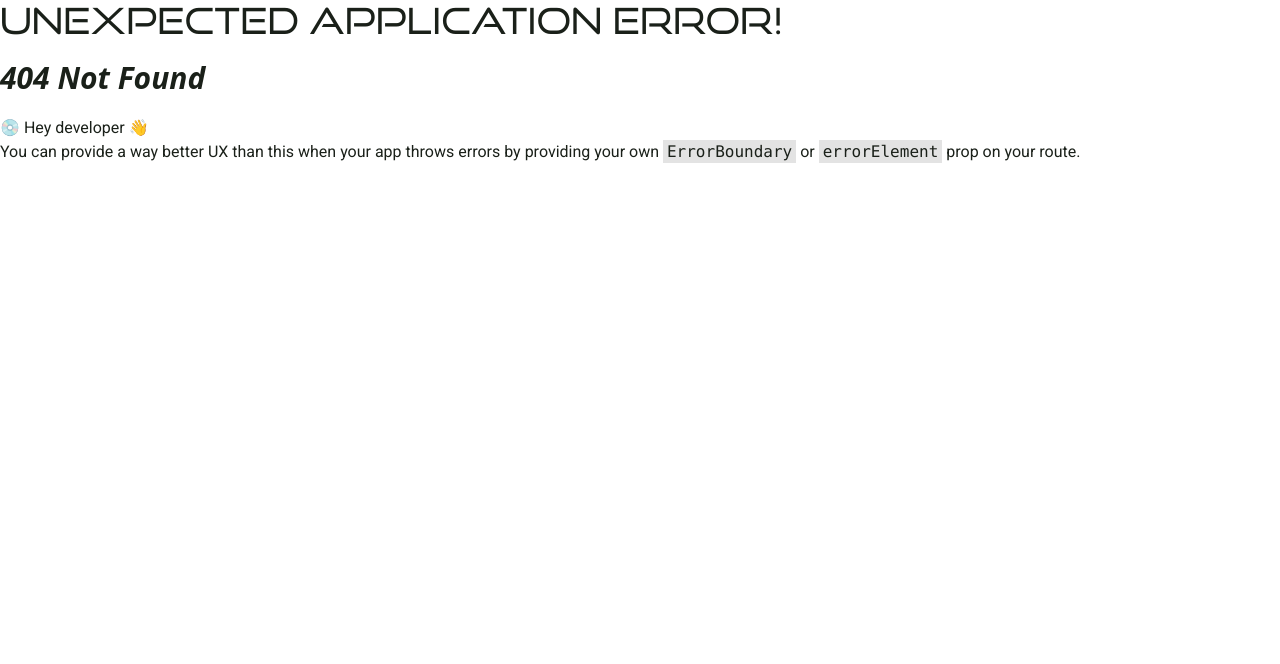
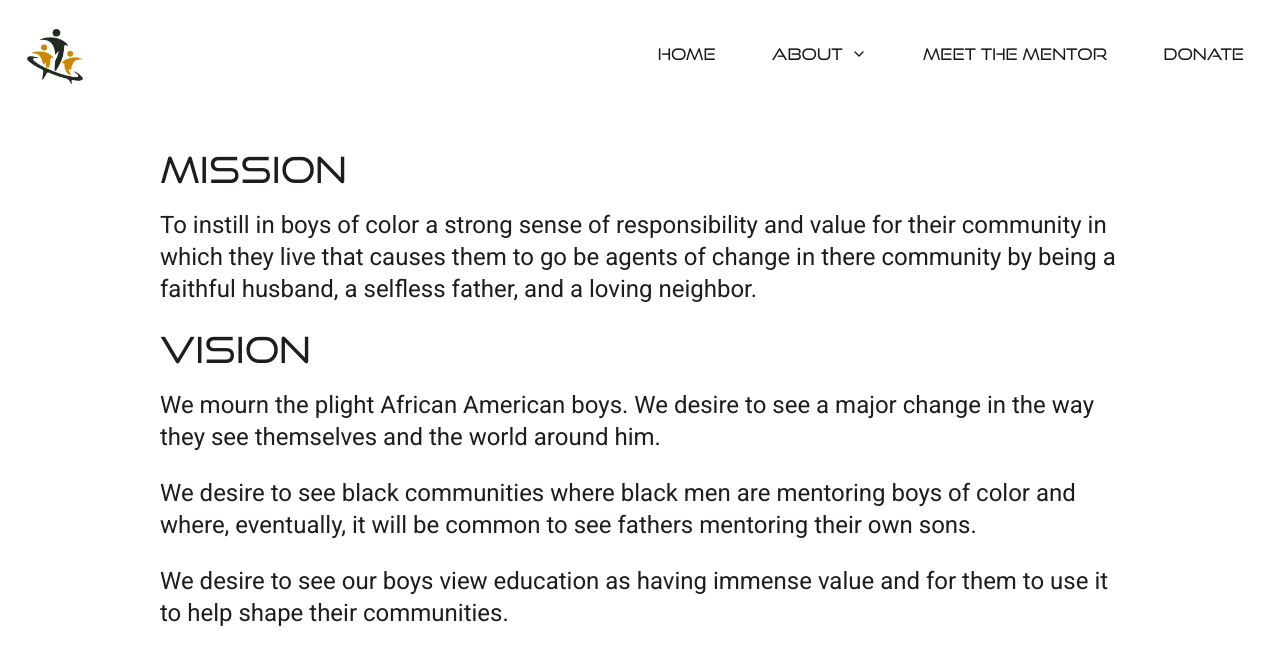
Before and after one commit to drethedevjs/boss-boys, a React (Vite) app: page /mission-vision in a window 1280 px wide. Before the commit this address had no page. Shown: the top 664 px of the page. Built offline with nearby package versions, Linux system fonts and the light colour scheme.

Commit message:
Added mission and vision page.

```diff
--- a/src/main.tsx
+++ b/src/main.tsx
@@ -11,6 +11,7 @@ import { FaithfulHusbands } from "./pages/FaithfulHusbands";
 import Home from "./pages/Home";
 import { LovingFathers } from "./pages/LovingFathers";
 import { MeetTheMentor } from "./pages/MeetTheMentor";
+import { MissionVision } from "./pages/MissionVision";
 import { Pledge } from "./pages/Pledge";
 import { WeeklyRhythm } from "./pages/WeeklyRhythm";
 
@@ -32,6 +33,11 @@ const router = createBrowserRouter([
       {
         path: "about",
         element: <About />,
+        ErrorBoundary: RootErrorBoundary
+      },
+      {
+        path: "mission-vision",
+        element: <MissionVision />,
         ErrorBoundary: RootErrorBoundary
       },
       {
--- /dev/null
+++ b/src/pages/MissionVision.tsx
@@ -0,0 +1,30 @@
+import { BossPage } from "../components/BossPage";
+
+export const MissionVision = () => {
+  return (
+    <BossPage>
+      <h2>Mission</h2>
+      <p>
+        To instill in boys of color a strong sense of responsibility and value
+        for their community in which they live that causes them to go be agents
+        of change in there community by being a faithful husband, a selfless
+        father, and a loving neighbor.
+      </p>
+
+      <h2>Vision</h2>
+      <p>
+        We mourn the plight African American boys. We desire to see a major
+        change in the way they see themselves and the world around him.
+      </p>
+      <p>
+        We desire to see black communities where black men are mentoring boys of
+        color and where, eventually, it will be common to see fathers mentoring
+        their own sons.
+      </p>
+      <p>
+        We desire to see our boys view education as having immense value and for
+        them to use it to help shape their communities.
+      </p>
+    </BossPage>
+  );
+};
```
